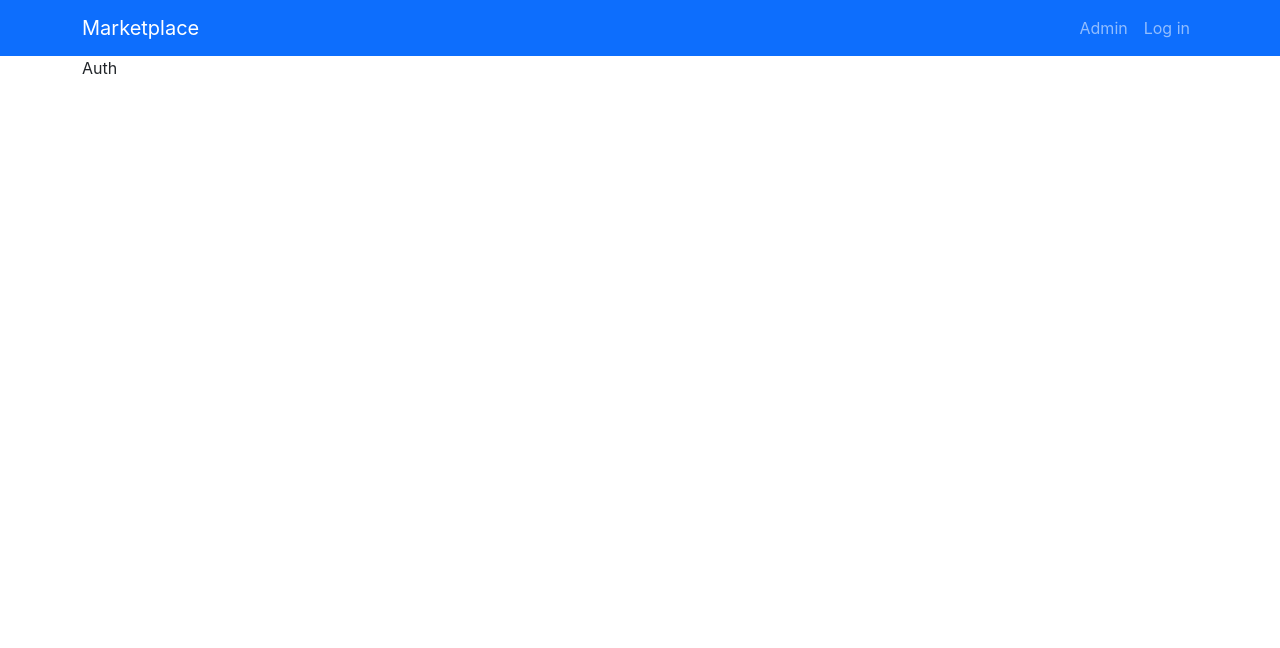
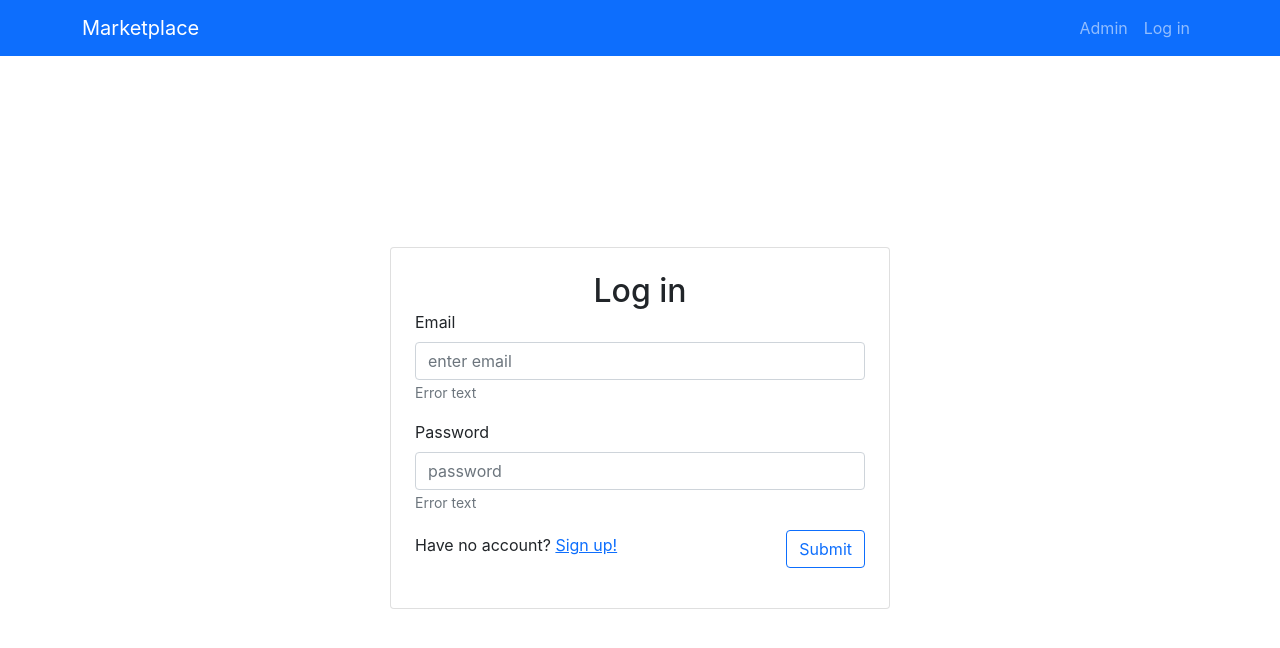
Before and after one commit to Morozov-it/Marketplace, a React (Create React App) app in the folder client/: page /login in a window 1280 px wide. Shown: the top 648 px of the page. Built offline with nearby package versions, Linux system fonts and the light colour scheme.

Commit message:
Fill the authPage

```diff
--- a/client/src/pages/Auth.jsx
+++ b/client/src/pages/Auth.jsx
@@ -1,10 +1,60 @@
 import React from 'react';
+import { useLocation } from 'react-router-dom';
 import Container from 'react-bootstrap/Container';
+import Form from 'react-bootstrap/Form';
+import Card from 'react-bootstrap/Card';
+import Button from 'react-bootstrap/Button';
+import { NavLink } from 'react-router-dom';
+import { LOGIN_ROUTE, REGISTRATION_ROUTE } from '../utils/const';
+
 
 const Auth = () => {
+    //получение данных из текущего URL
+    let location = useLocation();
+    const isLogin = location.pathname === LOGIN_ROUTE;
+
     return (
-        <Container>
-            <div>Auth</div>
+        <Container className='d-flex justify-content-center align-items-center'
+            style={{ height: window.innerHeight - 56 }}>
+            <Card style={{width: '500px'}} className='p-4'>
+                <h2 className='m-auto'>
+                    {isLogin ? 'Log in' : 'Sign up'}
+                </h2>
+                <Form className='d-flex flex-column'>
+                    <Form.Group className="mb-3">
+                        <Form.Label>Email</Form.Label>
+                        <Form.Control type="email" placeholder="enter email" />
+                        <Form.Text className="text-muted">
+                            Error text
+                        </Form.Text>
+                    </Form.Group>
+                    <Form.Group className="mb-3">
+                        <Form.Label>Password</Form.Label>
+                        <Form.Control type="password" placeholder="password" />
+                        <Form.Text className="text-muted">
+                            Error text
+                        </Form.Text>
+                    </Form.Group>
+                    <Form.Group
+                        className="mb-3 d-flex justify-content-between align-items-center">
+                        {isLogin ?
+                        <Form.Label>
+                            <span>Have no account? </span>
+                            <NavLink to={REGISTRATION_ROUTE}>Sign up!</NavLink>
+                        </Form.Label>
+                        :
+                        <Form.Label>
+                            <span>Have account? </span>
+                            <NavLink to={LOGIN_ROUTE}>Log in!</NavLink>
+                        </Form.Label>
+                        }
+                        <Button
+                            variant="outline-primary">
+                            Submit
+                        </Button>
+                    </Form.Group>
+                </Form>
+            </Card>
         </Container>
     )
 }
```
